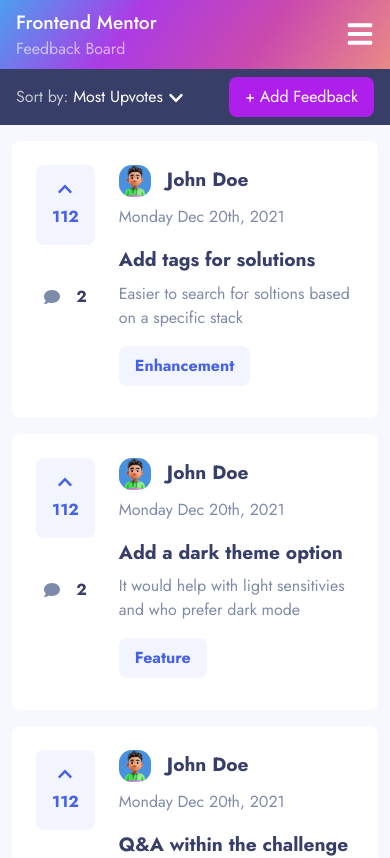
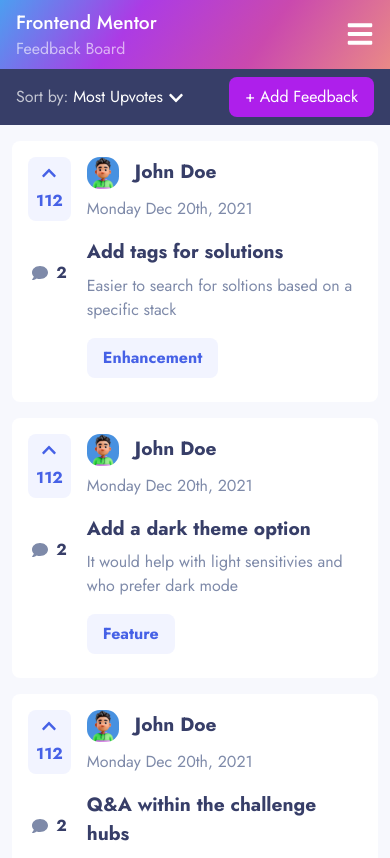
Before and after one commit to Catalyst497/product-feedback-app, a Next.js app: page / in a window 390 px wide. Shown: the top 858 px of the page. Built offline with nearby package versions, Linux system fonts and the light colour scheme.

Commit message:
Few changes to mobile UI.

```diff
--- a/src/app/components/Feedback.jsx
+++ b/src/app/components/Feedback.jsx
@@ -6,13 +6,13 @@ function Feedback({ title, main, tag }) {
   const {isMobile} = useScreenSize()
   return (
     <div className="feedback">
-      <div className="flex justify-between gap-6">
+      <div className="flex justify-between gap-4 md:gap-6">
         <div className={isMobile ? `flex flex-col justify-start items-center gap-10` : ''}>
-          <div className="upvote-count   flex flex-col items-center text-lightblue bg-faintblue p-4 rounded-lg gap-2 font-bold">
+          <div className="upvote-count flex flex-col items-center text-lightblue bg-faintblue p-2 md:p-4 rounded-lg gap-2 font-bold">
             <FaChevronUp />
             <div>112</div>
           </div>
-          {isMobile && <div className="flex gap-4 items-center ">
+          {isMobile && <div className="flex gap-2 items-center ">
             <FaComment className="text-darkgray" />{" "}
             <span className="text-darkblue font-bold">2</span>
           </div>}
--- a/src/app/globals.css
+++ b/src/app/globals.css
@@ -15,7 +15,7 @@ body {
   @apply bg-white rounded-lg p-6 mt-[3rem];
 }
 .feedback {
-  @apply bg-white rounded-lg p-6 mt-4;
+  @apply bg-white rounded-lg p-4 md:p-6 mt-4;
 }
 p {
   @apply text-darkgray;
```
